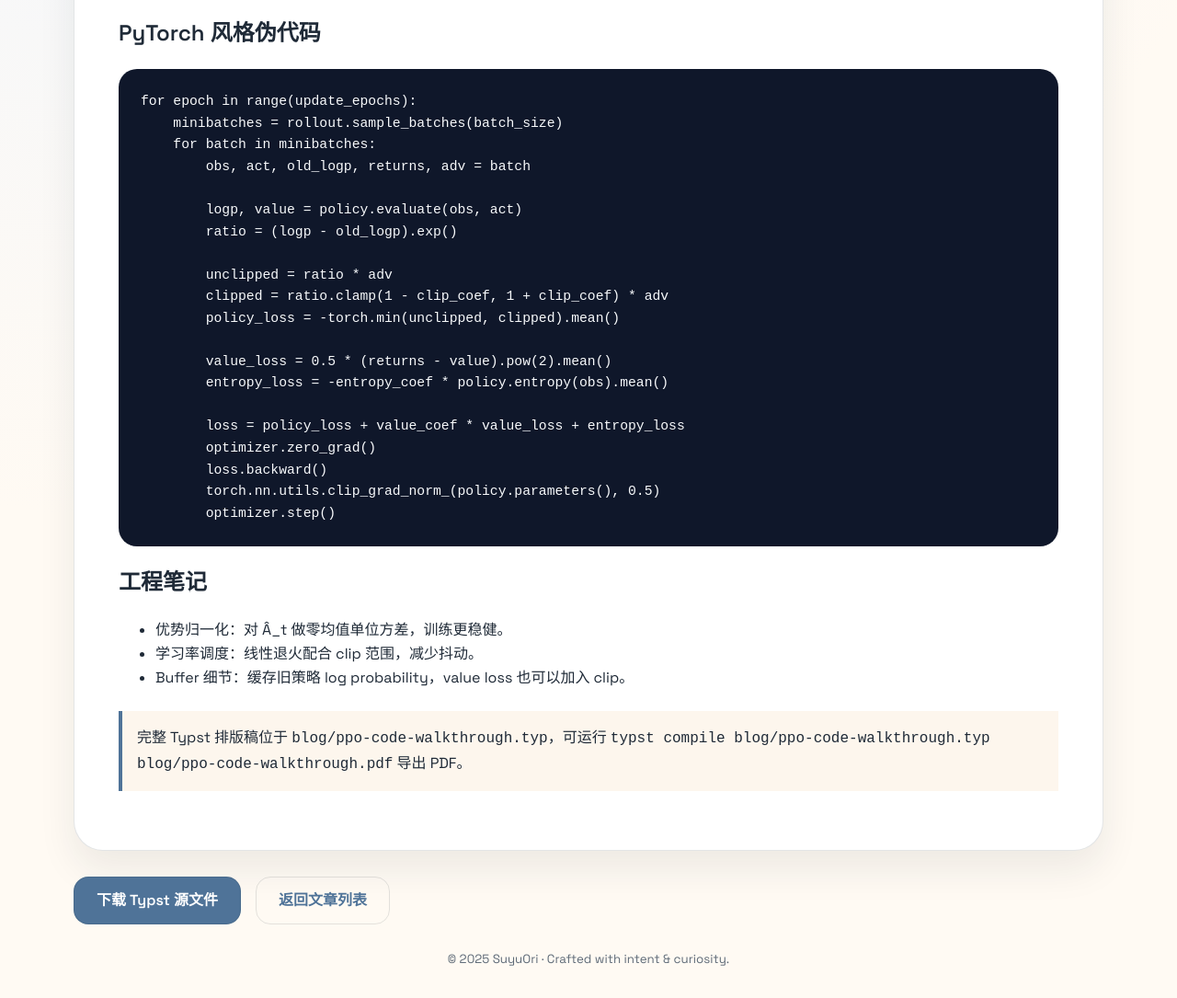
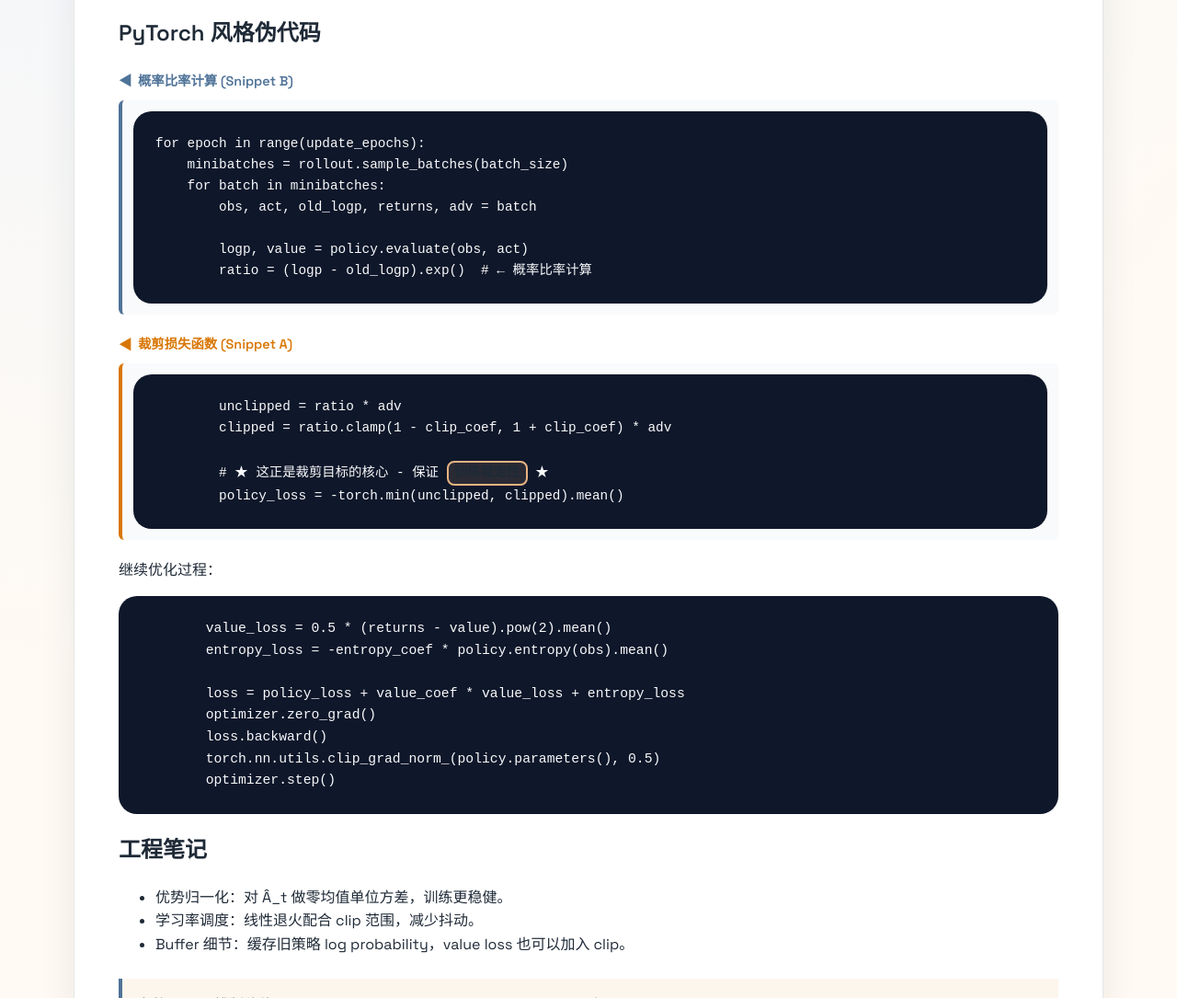
Before and after one commit to SuyuOri/SuyuOri.github.io, a website: page ppo.html in a window 1280 px wide. Shown: the part 962-2047 px from the top of the page at 92% size. Drawn offline with Linux system fonts and the light colour scheme.

Commit message:
feat: 在网页版PPO文章中实现高级注释效果
新增功能：
- highlight-term: 圈出关键词（如"训练稳定性"）并支持悬停效果
- code-label: 为代码片段添加标签和颜色编码，支持交叉引用
- pointer-box: 可视化指针，指向相关代码片段

视觉特效：
- 关键词悬停时背景加深和投影效果
- 代码片段有彩色左边框以区分
- 交叉引用链接可点击跳转到对应代码
- 关键词下方有渐变线条效果

用户可以轻松看到"训练稳定性"概念在代码中的具体实现位置。

```diff
--- a/ppo.html
+++ b/ppo.html
@@ -4,7 +4,22 @@
 <head>
   <meta charset="UTF-8">
   <meta name="viewport" content="width=device-width, initial-scale=1">
-  <title>PPO 代码解读 · SuyuOri</title>
+  <title>PPO 代码解读 ·        <h2>为什么选择 PPO？</h2>
+        <p>
+          PPO 通过对策略更新进行裁剪 (clipping) 限制新旧策略的差距，兼顾了 <span class="highlight-term">训练稳定性</span> 与样本效率。
+          它沿袭了 TRPO "信赖域" 的思想，却避免了昂贵的二阶优化。核心目标函数：
+        </p>
+
+        <div class="pointer-box">
+          <span class="pointer-arrow">→</span>
+          <span>见代码片段 A：裁剪损失函数</span>
+          <span class="pointer-target">@clip-loss</span>
+        </div>
+        <div class="pointer-box">
+          <span class="pointer-arrow">→</span>
+          <span>见代码片段 B：概率比率计算</span>
+          <span class="pointer-target">@ratio-calc</span>
+        </div>Ori</title>
   <meta name="description" content="PPO 策略优化代码解读，包含核心概念、算法流程与工程实践。">
   <link rel="preconnect" href="https://fonts.googleapis.com">
   <link rel="preconnect" href="https://fonts.gstatic.com" crossorigin>
@@ -17,6 +32,115 @@
   <link rel="manifest" href="site.webmanifest">
   <link rel="shortcut icon" href="favicon.ico">
   <link rel="stylesheet" href="styles.css">
+  <style>
+    /* 高级注释样式 */
+    .highlight-term {
+      display: inline-block;
+      border: 2.5px solid #e9b483;
+      border-radius: 8px;
+      padding: 0 6px;
+      background: rgba(233, 180, 131, 0.12);
+      font-weight: 600;
+      color: #1f2a37;
+      transition: all 0.3s ease;
+    }
+
+    .highlight-term:hover {
+      background: rgba(233, 180, 131, 0.25);
+      box-shadow: 0 4px 12px rgba(233, 180, 131, 0.25);
+    }
+
+    .code-label {
+      position: relative;
+      margin: 20px 0;
+      padding: 0;
+    }
+
+    .code-label-title {
+      font-size: 0.9rem;
+      font-weight: 600;
+      color: #4f7398;
+      margin-bottom: 8px;
+      display: flex;
+      align-items: center;
+      gap: 6px;
+    }
+
+    .code-label-title::before {
+      content: '◀';
+      font-size: 1.1em;
+    }
+
+    .code-label.accent-orange .code-label-title {
+      color: #d97706;
+    }
+
+    .code-label.accent-orange .code-label-content {
+      border-left-color: #d97706;
+    }
+
+    .code-label-content {
+      border-left: 4px solid #4f7398;
+      background: #f9fafb;
+      padding: 12px;
+      border-radius: 6px;
+      overflow-x: auto;
+    }
+
+    .code-label pre {
+      margin: 0;
+      font-size: 0.9rem;
+    }
+
+    .pointer-box {
+      display: inline-flex;
+      align-items: center;
+      gap: 8px;
+      padding: 8px 12px;
+      margin: 8px 0;
+      border-radius: 6px;
+      background: rgba(79, 115, 152, 0.08);
+      border: 1px solid rgba(79, 115, 152, 0.2);
+      font-size: 0.9rem;
+      transition: all 0.3s ease;
+    }
+
+    .pointer-box:hover {
+      background: rgba(79, 115, 152, 0.15);
+      border-color: rgba(79, 115, 152, 0.4);
+    }
+
+    .pointer-arrow {
+      font-weight: 600;
+      color: #4f7398;
+    }
+
+    .pointer-target {
+      font-size: 0.85rem;
+      color: #6b7280;
+    }
+
+    /* 交叉引用线条效果 */
+    .highlight-term {
+      position: relative;
+    }
+
+    .highlight-term::after {
+      content: '';
+      position: absolute;
+      bottom: -10px;
+      left: 50%;
+      width: 2px;
+      height: 10px;
+      background: linear-gradient(to bottom, #e9b483, transparent);
+      opacity: 0;
+      transition: opacity 0.3s ease;
+    }
+
+    .highlight-term:hover::after {
+      opacity: 1;
+    }
+  </style>
   <script defer src="script.js"></script>
 </head>
 
@@ -65,19 +189,33 @@
         </ol>
 
         <h2>PyTorch 风格伪代码</h2>
-        <pre><code>for epoch in range(update_epochs):
+
+        <div class="code-label">
+          <div class="code-label-title">概率比率计算 (Snippet B)</div>
+          <div class="code-label-content" id="ratio-calc">
+            <pre><code>for epoch in range(update_epochs):
     minibatches = rollout.sample_batches(batch_size)
     for batch in minibatches:
         obs, act, old_logp, returns, adv = batch
 
         logp, value = policy.evaluate(obs, act)
-        ratio = (logp - old_logp).exp()
+        ratio = (logp - old_logp).exp()  # ← 概率比率计算</code></pre>
+          </div>
+        </div>
 
-        unclipped = ratio * adv
+        <div class="code-label accent-orange">
+          <div class="code-label-title">裁剪损失函数 (Snippet A)</div>
+          <div class="code-label-content" id="clip-loss">
+            <pre><code>        unclipped = ratio * adv
         clipped = ratio.clamp(1 - clip_coef, 1 + clip_coef) * adv
-        policy_loss = -torch.min(unclipped, clipped).mean()
 
-        value_loss = 0.5 * (returns - value).pow(2).mean()
+        # ★ 这正是裁剪目标的核心 - 保证 <span class="highlight-term">训练稳定性</span> ★
+        policy_loss = -torch.min(unclipped, clipped).mean()</code></pre>
+          </div>
+        </div>
+
+        <p>继续优化过程：</p>
+        <pre><code>        value_loss = 0.5 * (returns - value).pow(2).mean()
         entropy_loss = -entropy_coef * policy.entropy(obs).mean()
 
         loss = policy_loss + value_coef * value_loss + entropy_loss
```
